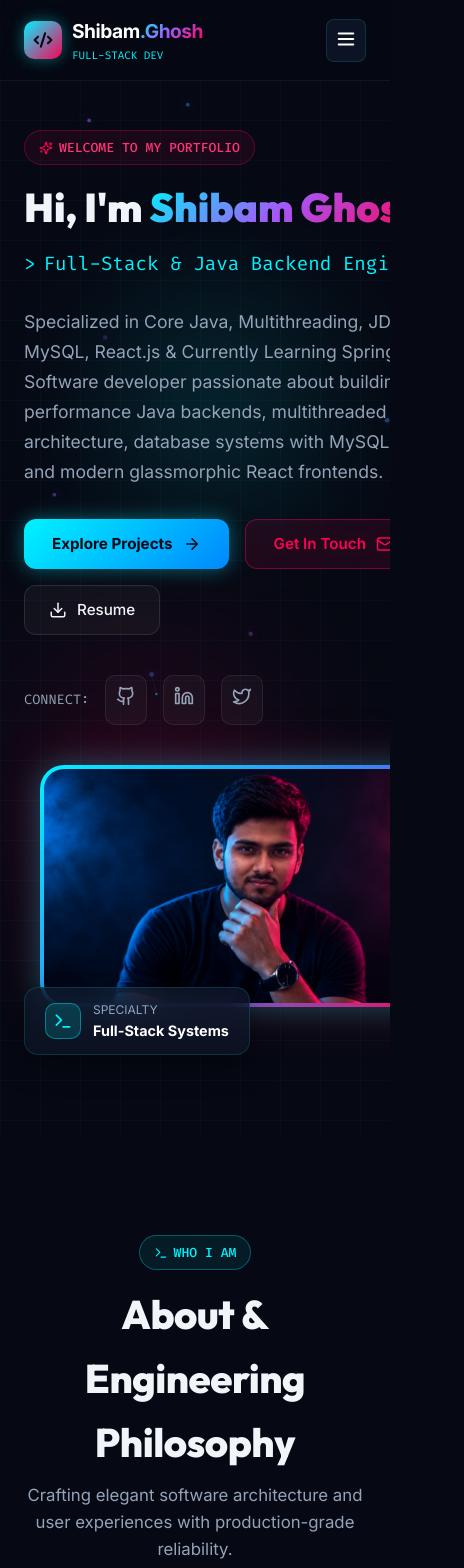
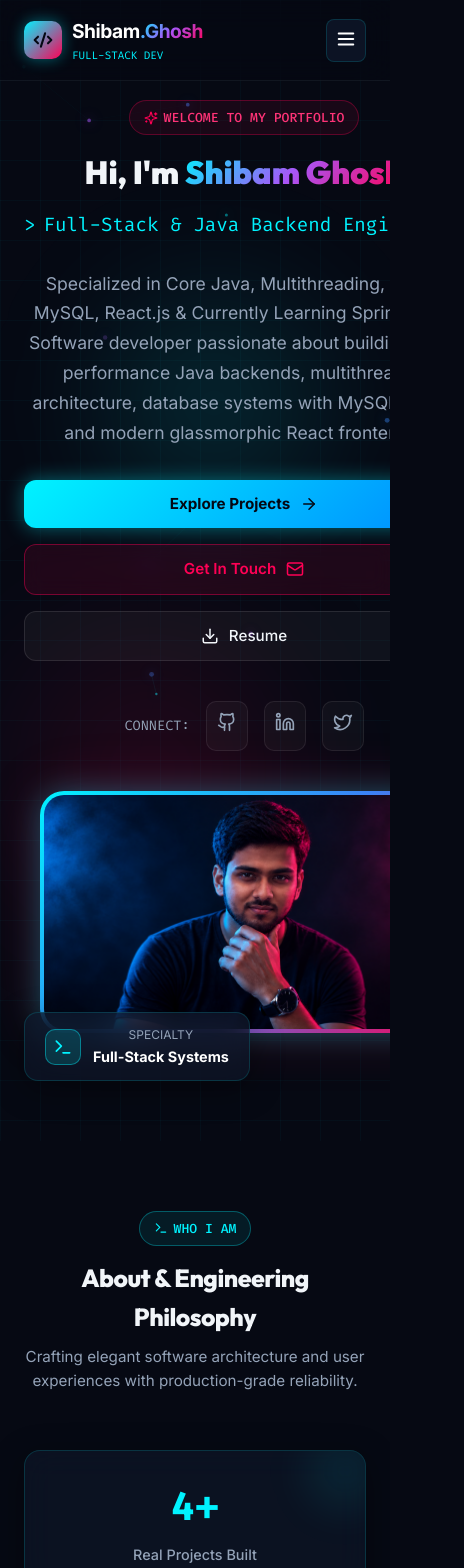
Before and after one commit to Shibam45/Portfolio, a React (Vite) app: page / in a window 390 px wide. Shown: the top 1568 px of the page, 464 px wide, since content can reach past the window. Built offline with nearby package versions, Linux system fonts and the light colour scheme.

Commit message:
Fix: full mobile responsiveness - prevent horizontal scroll, responsive grid, hero centering, IDE overflow

```diff
--- a/src/components/About.jsx
+++ b/src/components/About.jsx
@@ -93,7 +93,7 @@ export default function About() {
               </div>
 
               {/* IDE Code Content */}
-              <div style={{ padding: '24px', fontFamily: 'var(--font-mono)', fontSize: '0.9rem', lineHeight: 1.7, color: '#e2e8f0' }}>
+              <div className="ide-code-block" style={{ padding: '24px', fontFamily: 'var(--font-mono)', fontSize: '0.9rem', lineHeight: 1.7, color: '#e2e8f0', overflowX: 'auto' }}>
                 <div><span style={{ color: '#ff79c6' }}>const</span> <span style={{ color: '#50fa7b' }}>developer</span> = &#123;</div>
                 <div style={{ paddingLeft: '20px' }}>
                   <span style={{ color: '#8be9fd' }}>name:</span> <span style={{ color: '#f1fa8c' }}>"{PORTFOLIO_DATA.personal.name}"</span>,
--- a/src/components/Hero.jsx
+++ b/src/components/Hero.jsx
@@ -60,7 +60,7 @@ export default function Hero() {
 
           {/* Text & Introduction Column */}
           <div style={{ gridColumn: 'span 12' }} className="hero-text-col">
-            <div style={{ display: 'flex', alignItems: 'center', gap: '8px', marginBottom: '20px' }}>
+            <div style={{ display: 'flex', alignItems: 'center', gap: '8px', marginBottom: '20px' }} className="hero-badge-row">
               <div className="badge-neon-pink">
                 <Sparkles size={14} color="#ff0055" />
                 WELCOME TO MY PORTFOLIO
@@ -86,12 +86,12 @@ export default function Hero() {
               <span style={{ animation: 'pulseGlow 1s infinite', color: '#ff0055' }}>_</span>
             </div>
 
-            <p style={{ fontSize: '1.1rem', color: 'var(--text-muted)', maxWidth: '620px', marginBottom: '32px', lineHeight: 1.7 }}>
+            <p style={{ fontSize: '1.1rem', color: 'var(--text-muted)', maxWidth: '620px', marginBottom: '32px', lineHeight: 1.7 }} className="hero-desc">
               {PORTFOLIO_DATA.personal.tagline}. {PORTFOLIO_DATA.personal.bio}
             </p>
 
             {/* Action Buttons */}
-            <div style={{ display: 'flex', flexWrap: 'wrap', gap: '16px', marginBottom: '40px' }}>
+            <div style={{ display: 'flex', flexWrap: 'wrap', gap: '16px', marginBottom: '40px' }} className="hero-btn-row">
               <a href="#projects" className="btn-neon-primary">
                 Explore Projects
                 <ArrowRight size={18} />
@@ -107,7 +107,7 @@ export default function Hero() {
             </div>
 
             {/* Social Icons */}
-            <div style={{ display: 'flex', alignItems: 'center', gap: '16px' }}>
+            <div style={{ display: 'flex', alignItems: 'center', gap: '16px' }} className="hero-social-row">
               <span style={{ fontSize: '0.85rem', color: 'var(--text-muted)', fontFamily: 'var(--font-mono)' }}>CONNECT:</span>
               <a href={PORTFOLIO_DATA.personal.github} target="_blank" rel="noreferrer" style={{
                 color: 'var(--text-muted)',
@@ -206,7 +206,14 @@ export default function Hero() {
       <style>{`
         @media (min-width: 992px) {
           .hero-text-col { grid-column: span 7 !important; }
-          .hero-img-col { grid-column: span 5 !important; }
+          .hero-img-col  { grid-column: span 5 !important; }
+        }
+        /* ── Mobile centering for hero text block ── */
+        @media (max-width: 768px) {
+          .hero-badge-row { justify-content: center; }
+          .hero-desc      { max-width: 100% !important; text-align: center; }
+          .hero-btn-row   { justify-content: center; }
+          .hero-social-row{ justify-content: center; }
         }
         .social-icon:hover {
           color: #00f3ff !important;
--- a/src/components/Skills.jsx
+++ b/src/components/Skills.jsx
@@ -67,7 +67,7 @@ export default function Skills() {
         {/* Skill Cards Grid */}
         <div style={{
           display: 'grid',
-          gridTemplateColumns: 'repeat(auto-fill, minmax(280px, 1fr))',
+          gridTemplateColumns: 'repeat(auto-fill, minmax(min(280px, 100%), 1fr))',
           gap: '24px'
         }}>
           {filteredSkills.map((skill, idx) => (
--- a/src/index.css
+++ b/src/index.css
@@ -294,3 +294,110 @@ h1, h2, h3, h4, h5, h6 {
 section {
   scroll-margin-top: 100px;
 }
+
+/* ─────────────────────────────────────────
+   GLOBAL MOBILE OVERFLOW GUARD
+   Prevents ANY child from causing horizontal scroll.
+   Positioned absolute orbs/decorations are fine because
+   the nearest overflow:hidden ancestor clips them.
+───────────────────────────────────────── */
+html, body {
+  overflow-x: hidden;
+  max-width: 100%;
+}
+
+/* ─────────────────────────────────────────
+   RESPONSIVE: ≤ 768 px  (phones)
+───────────────────────────────────────── */
+@media (max-width: 768px) {
+
+  /* Tighten section vertical padding */
+  section {
+    padding-top: 70px !important;
+    padding-bottom: 70px !important;
+  }
+
+  /* Section title scaling */
+  .section-title {
+    font-size: 1.8rem !important;
+  }
+
+  .section-subtitle {
+    font-size: 0.95rem !important;
+  }
+
+  /* Hero adjustments */
+  #home {
+    padding-top: 100px !important;
+    padding-bottom: 60px !important;
+    text-align: center;
+  }
+
+  /* Center social icons row on mobile */
+  #home .hero-social-row {
+    justify-content: center;
+  }
+
+  /* Make buttons stack on very small screens */
+  .btn-neon-primary,
+  .btn-neon-secondary,
+  .btn-neon-ghost {
+    width: 100%;
+    justify-content: center;
+  }
+
+  /* Skills grid: single column on phones */
+  #skills [style*="minmax(280px"] {
+    grid-template-columns: 1fr !important;
+  }
+
+  /* IDE code block: allow horizontal scroll within the box,
+     but don't let it escape the card boundary */
+  .ide-code-block {
+    overflow-x: auto !important;
+    white-space: pre !important;
+  }
+
+  /* Experience timeline: reduce left indent so card fits */
+  #experience [style*="paddingLeft: '64px'"] {
+    padding-left: 52px !important;
+  }
+
+  /* Modal: full width with small margin */
+  .modal-content {
+    border-radius: 14px !important;
+    max-height: 85vh !important;
+  }
+
+  /* Footer: stack items vertically */
+  footer > div > div {
+    flex-direction: column !important;
+    align-items: flex-start !important;
+  }
+}
+
+/* ─────────────────────────────────────────
+   RESPONSIVE: ≤ 480 px  (very small phones)
+───────────────────────────────────────── */
+@media (max-width: 480px) {
+
+  .section-title {
+    font-size: 1.55rem !important;
+  }
+
+  /* Shrink category tab buttons so they don't overflow */
+  #skills button {
+    padding: 8px 14px !important;
+    font-size: 0.82rem !important;
+  }
+
+  /* Experience card inner padding */
+  #experience .glass-panel {
+    padding: 18px !important;
+  }
+
+  /* Reduce hero name font a touch more */
+  #home h1 {
+    font-size: clamp(2rem, 8vw, 3rem) !important;
+  }
+}
```
Also changed, not shown: 4 other files (tests, documents, lock files or other folders).
